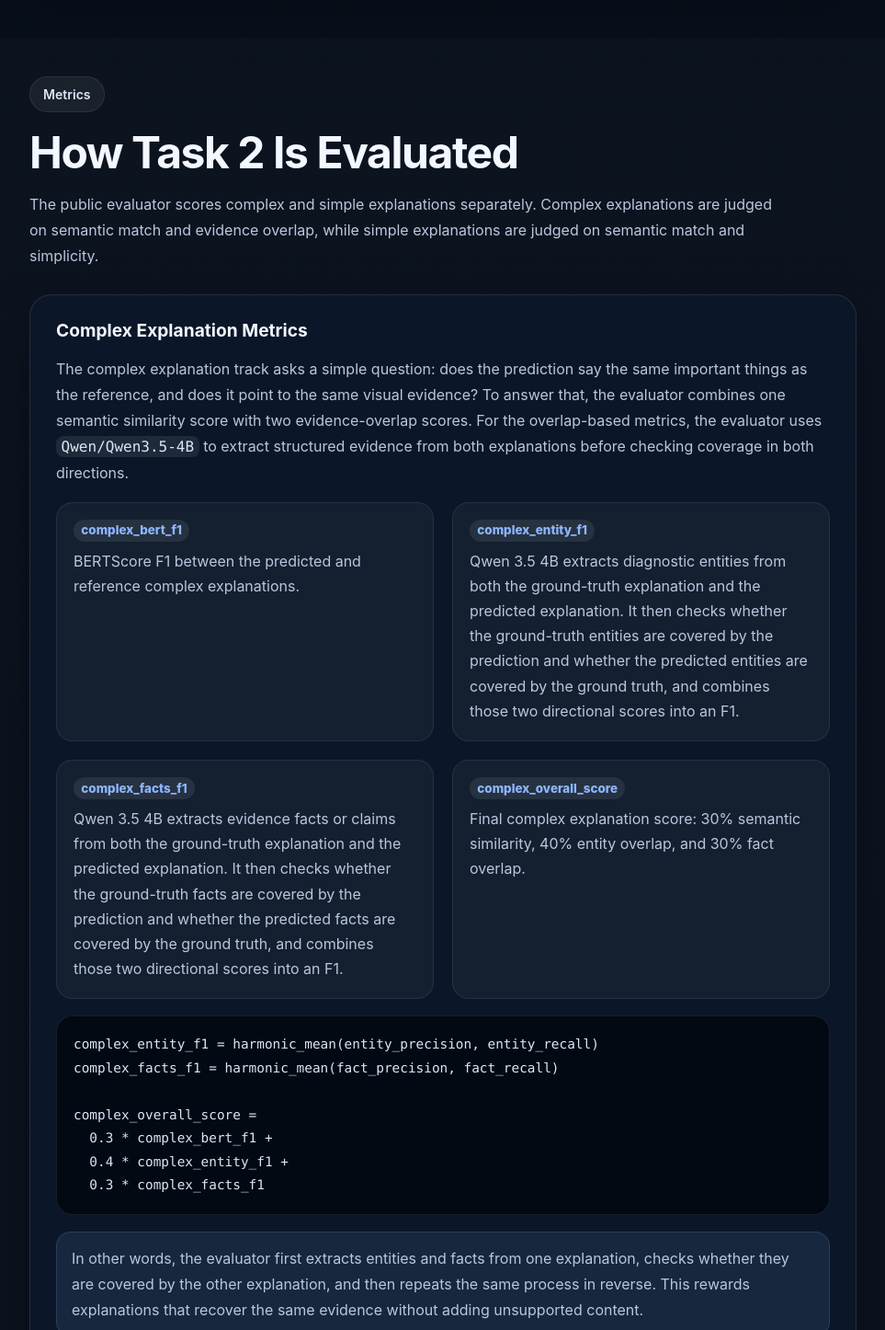
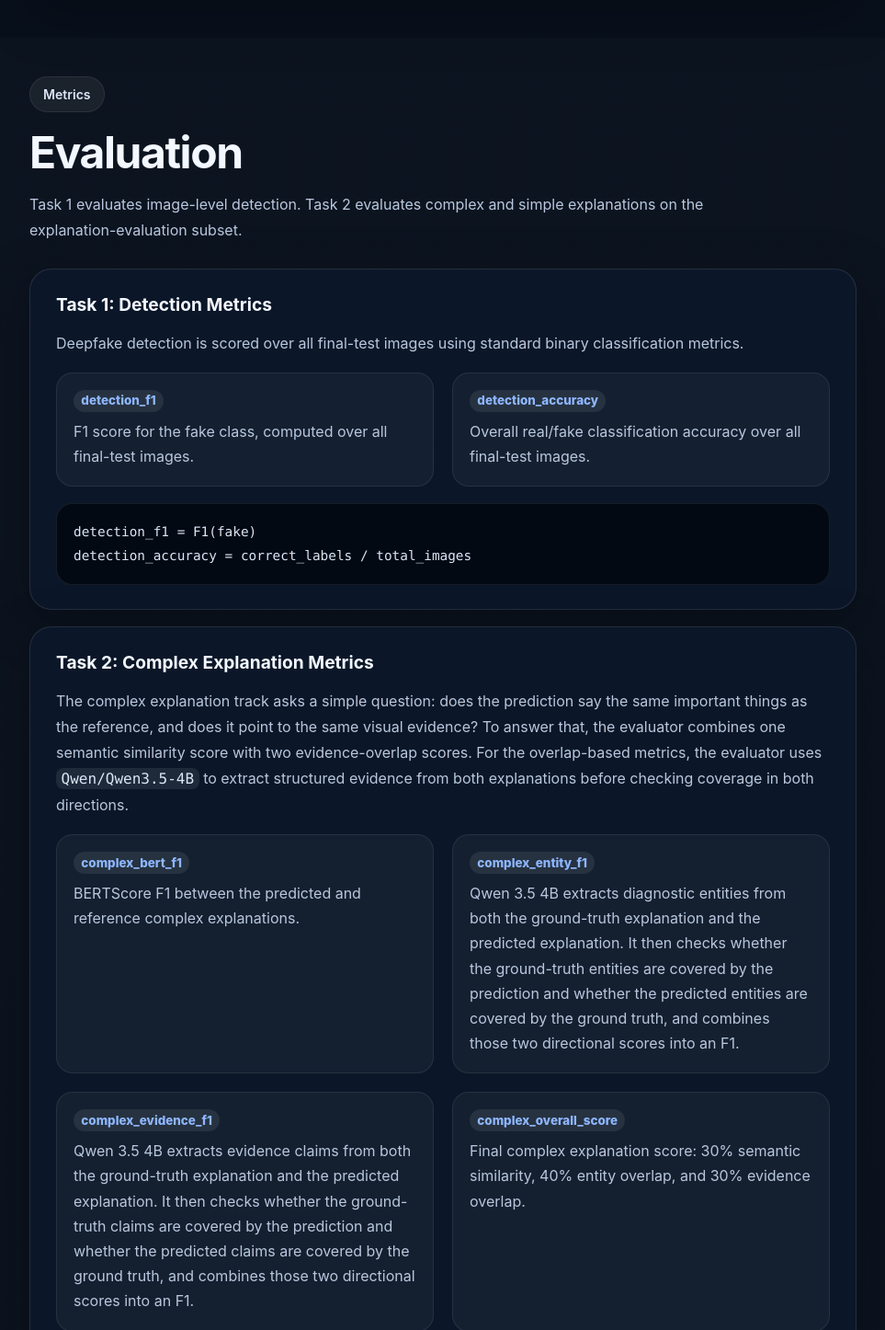
Before and after one commit to explainable-deepfake-detection/explainable-deepfake-detection.github.io, a React (Vite) app: page / in a window 1280 px wide. Shown: the part 5899-7345 px from the top of the page at 92% size, without its empty margins (158-1121 px from the left). Built offline with nearby package versions, Linux system fonts and the light colour scheme.

Commit message:
Added validation results and codabase info

```diff
--- a/src/App.tsx
+++ b/src/App.tsx
@@ -114,6 +114,19 @@ const explanationTracks = [
   },
 ];
 
+const detectionMetricItems = [
+  {
+    name: 'detection_f1',
+    text:
+      'F1 score for the fake class, computed over all final-test images.',
+  },
+  {
+    name: 'detection_accuracy',
+    text:
+      'Overall real/fake classification accuracy over all final-test images.',
+  },
+];
+
 const complexMetricItems = [
   {
     name: 'complex_bert_f1',
@@ -126,14 +139,14 @@ const complexMetricItems = [
       'Qwen 3.5 4B extracts diagnostic entities from both the ground-truth explanation and the predicted explanation. It then checks whether the ground-truth entities are covered by the prediction and whether the predicted entities are covered by the ground truth, and combines those two directional scores into an F1.',
   },
   {
-    name: 'complex_facts_f1',
+    name: 'complex_evidence_f1',
     text:
-      'Qwen 3.5 4B extracts evidence facts or claims from both the ground-truth explanation and the predicted explanation. It then checks whether the ground-truth facts are covered by the prediction and whether the predicted facts are covered by the ground truth, and combines those two directional scores into an F1.',
+      'Qwen 3.5 4B extracts evidence claims from both the ground-truth explanation and the predicted explanation. It then checks whether the ground-truth claims are covered by the prediction and whether the predicted claims are covered by the ground truth, and combines those two directional scores into an F1.',
   },
   {
     name: 'complex_overall_score',
     text:
-      'Final complex explanation score: 30% semantic similarity, 40% entity overlap, and 30% fact overlap.',
+      'Final complex explanation score: 30% semantic similarity, 40% entity overlap, and 30% evidence overlap.',
   },
 ];
 
@@ -155,13 +168,16 @@ const simpleMetricItems = [
   },
 ];
 
+const detectionMetricFormula = `detection_f1 = F1(fake)
+detection_accuracy = correct_labels / total_images`;
+
 const complexMetricFormula = `complex_entity_f1 = harmonic_mean(entity_precision, entity_recall)
-complex_facts_f1 = harmonic_mean(fact_precision, fact_recall)
+complex_evidence_f1 = harmonic_mean(evidence_precision, evidence_recall)
 
 complex_overall_score =
   0.3 * complex_bert_f1 +
   0.4 * complex_entity_f1 +
-  0.3 * complex_facts_f1`;
+  0.3 * complex_evidence_f1`;
 
 const simpleMetricFormula = `simple_sle_norm = clip(simple_sle_score, -1, 4)
 simple_sle_norm = (simple_sle_norm + 1) / 5
@@ -169,6 +185,32 @@ simple_sle_norm = (simple_sle_norm + 1) / 5
 simple_overall_score =
   0.7 * simple_bert_f1 +
   0.3 * simple_sle_norm`;
+
+const explanationMetricFormula = `explanation_score =
+  (complex_bert_f1 + simple_overall_score) / 2`;
+
+const validationBaselineRows = [
+  {
+    model: 'Qwen3-VL-8B-XPlainVerse',
+    detectionF1: '0.713070',
+    detectionAccuracy: '0.749027',
+    complexBertF1: '0.677412',
+    simpleBertF1: '0.682438',
+    simpleSleNorm: '0.560891',
+    simpleOverall: '0.645974',
+    explanationScore: '0.661693',
+  },
+  {
+    model: 'InternVL3.5-14B-XPlainVerse',
+    detectionF1: '0.624027',
+    detectionAccuracy: '0.668991',
+    complexBertF1: '0.665358',
+    simpleBertF1: '0.672473',
+    simpleSleNorm: '0.563061',
+    simpleOverall: '0.639649',
+    explanationScore: '0.652504',
+  },
+];
 
 const resources: Resource[] = [
   {
@@ -702,8 +744,8 @@ function App() {
 
                 <p>
                   The model output for each test image should be a single authenticity
-                  prediction. The official evaluation metric and submission template will
-                  be released together with the test set and evaluation package.
+                  prediction. Task 1 is evaluated with detection F1 and detection
+                  accuracy over the final-test images.
                 </p>
               </article>
 
@@ -773,13 +815,34 @@ function App() {
           <div className="container narrow-layout">
             <SectionHeader
               eyebrow="Metrics"
-              title="How Task 2 Is Evaluated"
-              text="The public evaluator scores complex and simple explanations separately. Complex explanations are judged on semantic match and evidence overlap, while simple explanations are judged on semantic match and simplicity."
+              title="Evaluation"
+              text="Task 1 evaluates image-level detection. Task 2 evaluates complex and simple explanations on the explanation-evaluation subset."
             />
 
             <div className="details-stack">
               <article className="content-card prose-card detail-section-block">
-                <h3>Complex Explanation Metrics</h3>
+                <h3>Task 1: Detection Metrics</h3>
+                <p>
+                  Deepfake detection is scored over all final-test images using standard
+                  binary classification metrics.
+                </p>
+
+                <div className="card-grid two-up nested-grid">
+                  {detectionMetricItems.map((metric) => (
+                    <div key={metric.name} className="metric-card">
+                      <div className="metric-name">{metric.name}</div>
+                      <p>{metric.text}</p>
+                    </div>
+                  ))}
+                </div>
+
+                <pre className="code-card">
+                  <code>{detectionMetricFormula}</code>
+                </pre>
+              </article>
+
+              <article className="content-card prose-card detail-section-block">
+                <h3>Task 2: Complex Explanation Metrics</h3>
                 <p>
                   The complex explanation track asks a simple question: does the
                   prediction say the same important things as the reference, and does
@@ -804,11 +867,19 @@ function App() {
                 </pre>
 
                 <p className="inline-note">
-                  In other words, the evaluator first extracts entities and facts from
-                  one explanation, checks whether they are covered by the other
-                  explanation, and then repeats the same process in reverse. This
+                  In other words, the evaluator first extracts entities and evidence
+                  claims from one explanation, checks whether they are covered by the
+                  other explanation, and then repeats the same process in reverse. This
                   rewards explanations that recover the same evidence without adding
                   unsupported content.
+                </p>
+
+                <p className="inline-note">
+                  For Codabench leaderboard scoring, complex explanations are scored
+                  with <code>complex_bert_f1</code> on the 10,000-sample
+                  explanation-evaluation subset. For the top 5 teams, organizers will
+                  additionally compute <code>complex_entity_f1</code> and{' '}
+                  <code>complex_evidence_f1</code> for final reporting and analysis.
                 </p>
               </article>
 
@@ -836,10 +907,59 @@ function App() {
 
                 <p className="inline-note">
                   The raw SLE value is clipped and normalized before it is combined
-                  with BERTScore. In the dataset, because the real samples
-                  has no separate simple explanation, the complex explanation is used
+                  with BERTScore. In the dataset, because real samples
+                  have no separate simple explanation, the complex explanation is used
                   as the simple reference.
                 </p>
+              </article>
+
+              <article className="content-card prose-card detail-section-block">
+                <h3>Overall Explanation Score</h3>
+                <p>
+                  Task 2 combines the complex and simple tracks on the same
+                  10,000-sample explanation-evaluation subset.
+                </p>
+
+                <pre className="code-card">
+                  <code>{explanationMetricFormula}</code>
+                </pre>
+              </article>
+
+              <article className="content-card prose-card detail-section-block">
+                <h3>Validation Baselines</h3>
+                <p>
+                  The following validation results are reported for the fine-tuned
+                  baseline models.
+                </p>
+
+                <table className="data-table dense-table">
+                  <thead>
+                    <tr>
+                      <th>Model</th>
+                      <th>Detection F1</th>
+                      <th>Detection Accuracy</th>
+                      <th>Complex BERT F1</th>
+                      <th>Simple BERT F1</th>
+                      <th>Simple SLE Norm</th>
+                      <th>Simple Overall</th>
+                      <th>Explanation Score</th>
+                    </tr>
+                  </thead>
+                  <tbody>
+                    {validationBaselineRows.map((row) => (
+                      <tr key={row.model}>
+                        <td>{row.model}</td>
+                        <td>{row.detectionF1}</td>
+                        <td>{row.detectionAccuracy}</td>
+                        <td>{row.complexBertF1}</td>
+                        <td>{row.simpleBertF1}</td>
+                        <td>{row.simpleSleNorm}</td>
+                        <td>{row.simpleOverall}</td>
+                        <td>{row.explanationScore}</td>
+                      </tr>
+                    ))}
+                  </tbody>
+                </table>
               </article>
             </div>
           </div>
```
